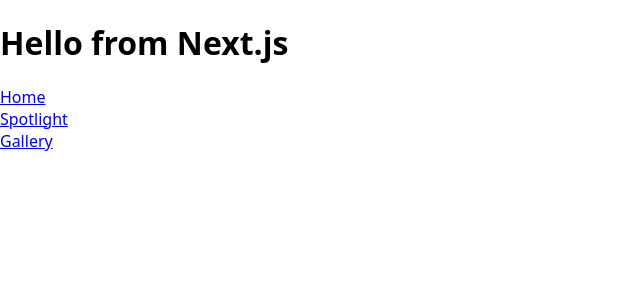
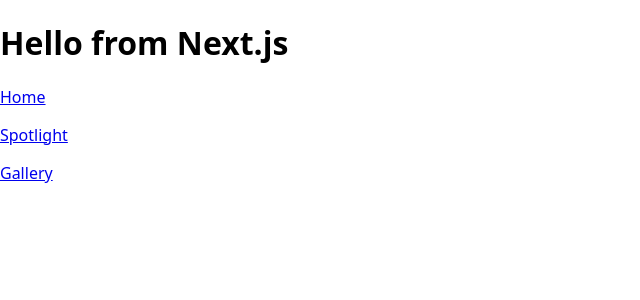
Before and after one commit to ChristopherWelschoff/recap-project-5-new, a Next.js app: page / in a window 1280 px wide. Shown: the top 300 px of the page, without its empty margins (0-640 px from the left). Built offline with nearby package versions, Linux system fonts and the light colour scheme.

Commit message:
added p tags

```diff
--- a/components/Navigation.jsx
+++ b/components/Navigation.jsx
@@ -3,11 +3,16 @@
   return (
     <nav>
       {" "}
-      <Link href="/">Home</Link>
-      <br />
-      <Link href="/Spotlight">Spotlight</Link>
-      <br />
-      <Link href="/Gallery">Gallery</Link>
+      <p>
+        <Link href="/">Home</Link>
+      </p>
+      <p>
+        {" "}
+        <Link href="/Spotlight">Spotlight</Link>
+      </p>
+      <p>
+        <Link href="/Gallery">Gallery</Link>
+      </p>
     </nav>
   );
 }
```
